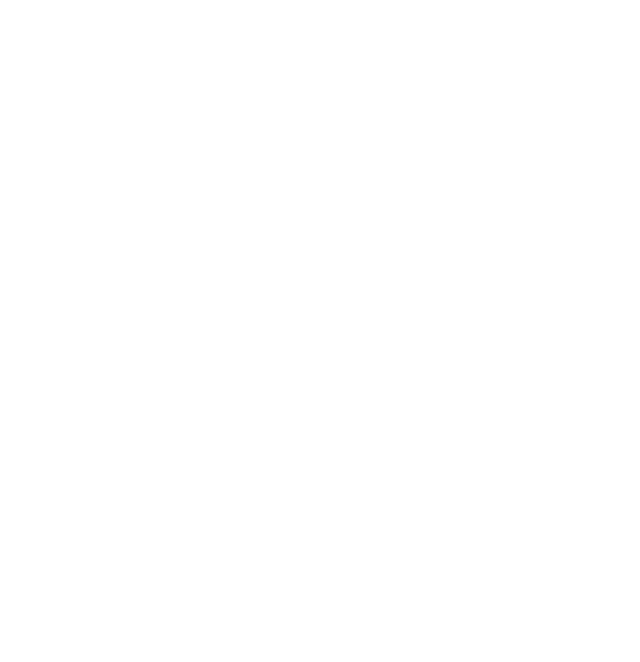
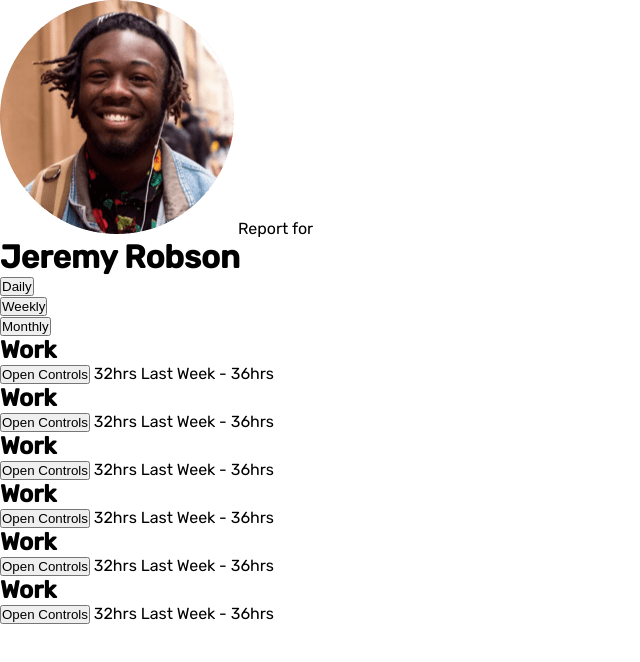
Before and after one commit to ABojo/fm-time-tracking-dash, a website built with webpack: page dist/index.html in a window 1280 px wide. Shown: the whole page, without its empty margins (0-640 px from the left). Built offline with nearby package versions, Linux system fonts and the light colour scheme.

Commit message:
built out markup for page

```diff
--- a/dist/index.html
+++ b/dist/index.html
@@ -13,6 +13,84 @@
     <title>Frontend Mentor | Time Tracking dashboard</title>
   </head>
   <body>
+    <main class="dashboard">
+      <div class="profile">
+        <div class="profile__head">
+          <img
+            src="./images/image-jeremy.png"
+            alt="Jeremy"
+            class="profile__img"
+          />
+          <span>Report for</span>
+          <h1 class="profile__name">Jeremy Robson</h1>
+        </div>
+        <ul class="profile__list">
+          <li class="profile__item">
+            <button class="profile__btn profile__btn--active">Daily</button>
+          </li>
+          <li class="profile__item">
+            <button class="profile__btn">Weekly</button>
+          </li>
+          <li class="profile__item">
+            <button class="profile__btn">Monthly</button>
+          </li>
+        </ul>
+      </div>
+      <div class="stat stat--work">
+        <div class="stat__head"></div>
+        <div class="stat__body">
+          <h2 class="stat__heading">Work</h2>
+          <button class="stat__controls">Open Controls</button>
+          <span class="stat__time">32hrs</span>
+          <span class="stat__previous">Last Week - 36hrs</span>
+        </div>
+      </div>
+      <div class="stat stat--work">
+        <div class="stat__head"></div>
+        <div class="stat__body">
+          <h2 class="stat__heading">Work</h2>
+          <button class="stat__controls">Open Controls</button>
+          <span class="stat__time">32hrs</span>
+          <span class="stat__previous">Last Week - 36hrs</span>
+        </div>
+      </div>
+      <div class="stat stat--work">
+        <div class="stat__head"></div>
+        <div class="stat__body">
+          <h2 class="stat__heading">Work</h2>
+          <button class="stat__controls">Open Controls</button>
+          <span class="stat__time">32hrs</span>
+          <span class="stat__previous">Last Week - 36hrs</span>
+        </div>
+      </div>
+      <div class="stat stat--work">
+        <div class="stat__head"></div>
+        <div class="stat__body">
+          <h2 class="stat__heading">Work</h2>
+          <button class="stat__controls">Open Controls</button>
+          <span class="stat__time">32hrs</span>
+          <span class="stat__previous">Last Week - 36hrs</span>
+        </div>
+      </div>
+      <div class="stat stat--work">
+        <div class="stat__head"></div>
+        <div class="stat__body">
+          <h2 class="stat__heading">Work</h2>
+          <button class="stat__controls">Open Controls</button>
+          <span class="stat__time">32hrs</span>
+          <span class="stat__previous">Last Week - 36hrs</span>
+        </div>
+      </div>
+      <div class="stat stat--work">
+        <div class="stat__head"></div>
+        <div class="stat__body">
+          <h2 class="stat__heading">Work</h2>
+          <button class="stat__controls">Open Controls</button>
+          <span class="stat__time">32hrs</span>
+          <span class="stat__previous">Last Week - 36hrs</span>
+        </div>
+      </div>
+    </main>
     <script src="./js/main.js"></script>
   </body>
 </html>
```
